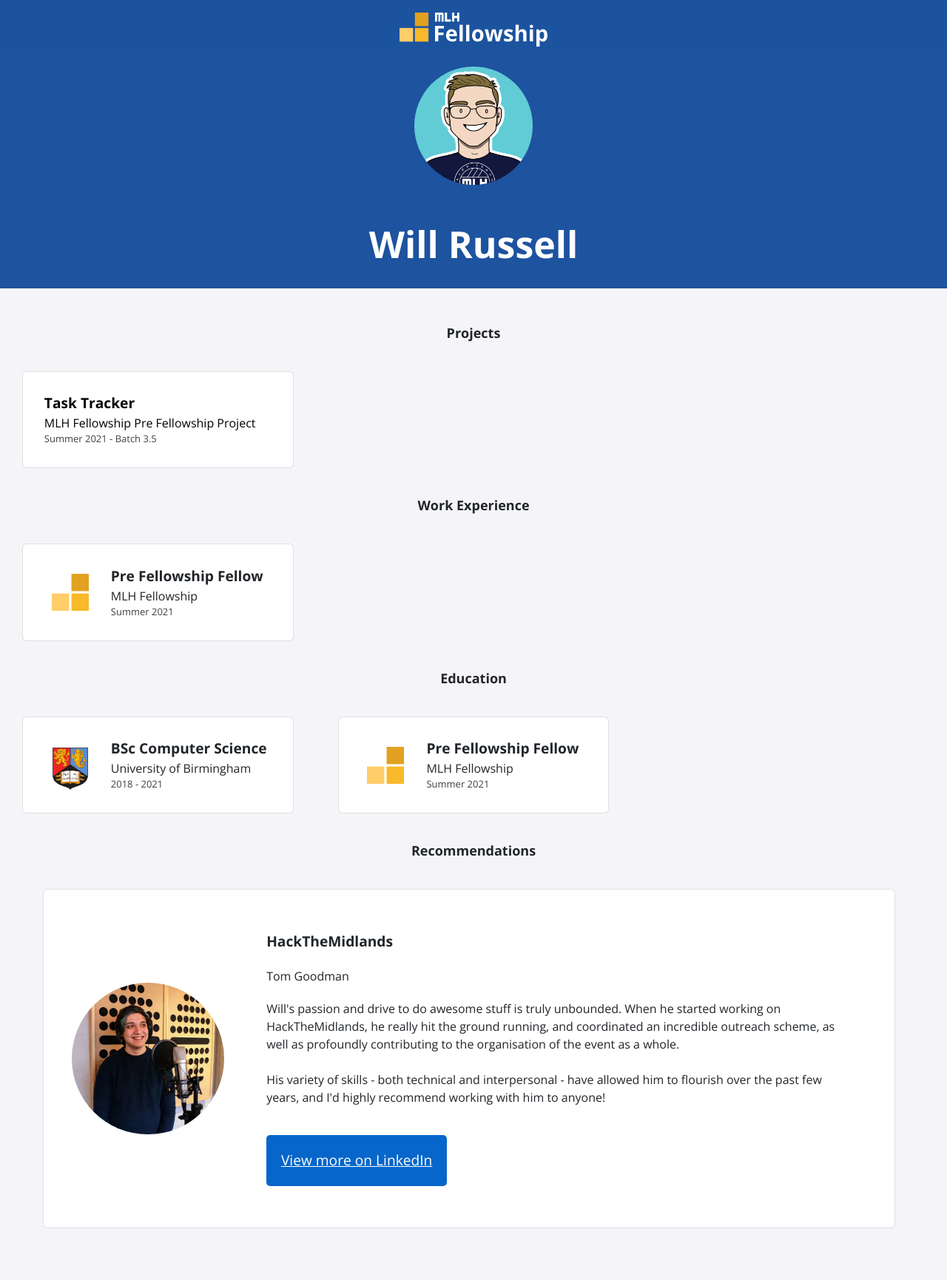
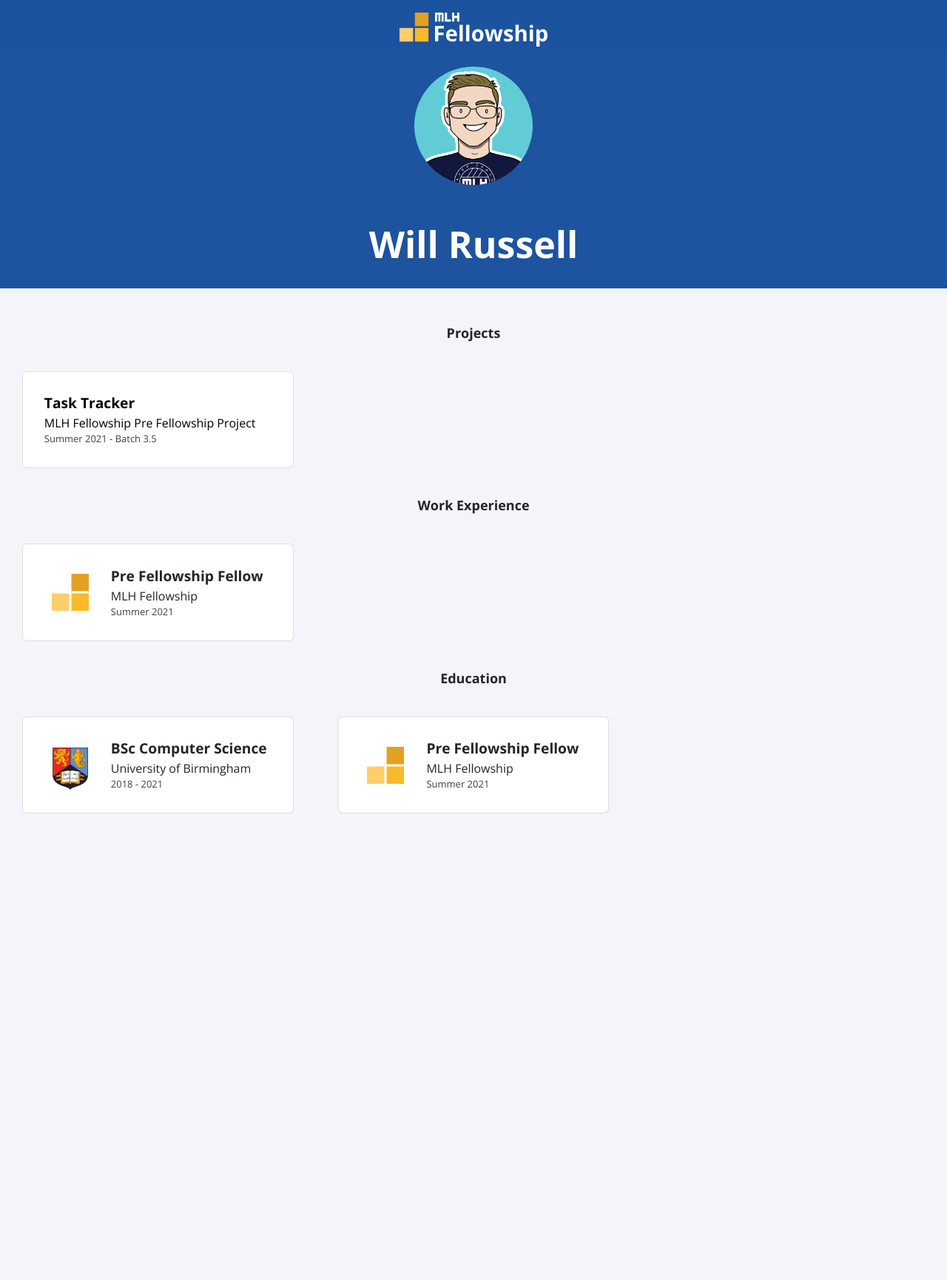
Before and after one commit to MLH-Fellowship/pod-3.1.3-portfolio, a Jekyll site: the page built from index.html, in a window 1280 px wide. Shown: the whole page at 74% size. Built offline with Jekyll 4.4.1, drawn with Linux system fonts in a browser that asks for light colours; nearby versions of some CDN libraries; after the commit the page ends 1170 px from its top, so only the background shows below that.

Commit message:
Manually removed other branch files

```diff
--- a/_config.yml
+++ b/_config.yml
@@ -6,7 +6,6 @@
 url: "/"
 twitter_username: mlhacks
 github_username:  mlh-fellowship
-linkedin_username: wrussell1999
 
 sass:
   sass_dir: _sass
--- a/_data/recommendations.yml
+++ /dev/null
@@ -1,4 +0,0 @@
-- title: HackTheMidlands
-  author: Tom Goodman
-  text: Will's passion and drive to do awesome stuff is truly unbounded. When he started working on HackTheMidlands, he really hit the ground running, and coordinated an incredible outreach scheme, as well as profoundly contributing to the organisation of the event as a whole.<br></br>His variety of skills - both technical and interpersonal - have allowed him to flourish over the past few years, and I'd highly recommend working with him to anyone!
-  logo: tom-goodman.webp
--- a/_includes/recommendations.html
+++ /dev/null
@@ -1,16 +0,0 @@
-<h2>Recommendations</h2>
-<div class="card-container">
-    {% for item in site.data.recommendations %}
-    <div class="card full">
-      <div class="icon">
-        <img src="./assets/img/recommendations/{{ item.logo }}">
-      </div>
-      <div class="info">
-        <p class="title">{{ item.title }}</p>
-        <p class="location">{{ item.author }}</p>
-        <p class="text">{{ item.text }}</p>
-        <button><a href="https://www.linkedin.com/in/{{ site.linkedin_username }}" target="_blank" rel="noopener noreferrer">View more on LinkedIn</a></button>
-      </div>
-    </div>
-    {% endfor %}
-</div>
--- a/_sass/all.scss
+++ b/_sass/all.scss
@@ -51,41 +51,6 @@
     font-size: 1.2em;
 }
 
-.card.full {
-  width: 90vw;
-  margin: 20px 5%;
-
-  .info {
-    padding: 2.5%;
-
-    .location {
-      margin: 2.5% 0;
-    }
-
-    button {
-      background: #0766CA;
-      border: none;
-      border-radius: 5px;
-      margin-top: 5%;
-      padding: 2.5%;
-
-      a {
-        color: #ffffff;
-        text-decoration: underline;
-      }
-    }
-  }
-
-  .icon {
-    width: 50%;
-    height: auto;
-
-    img {
-      border-radius: 50%;
-    }
-  }
-}
-
 a {
     color: black;
 }
@@ -111,11 +76,6 @@
         font-size: small;
         color: #404040;
     }
-
-    .text {
-      font-size: medium;
-      font-weight: 300;
-    }
 }
 
 .icon {
--- a/index.html
+++ b/index.html
@@ -14,8 +14,6 @@
     {% include experience.html %}
 
     {% include education.html %}
-
-    {% include recommendations.html %}
 </body>
 
 </html>
```
Also changed, not shown: assets/img/recommendations/tom-goodman.webp (deleted), 1 other file.
